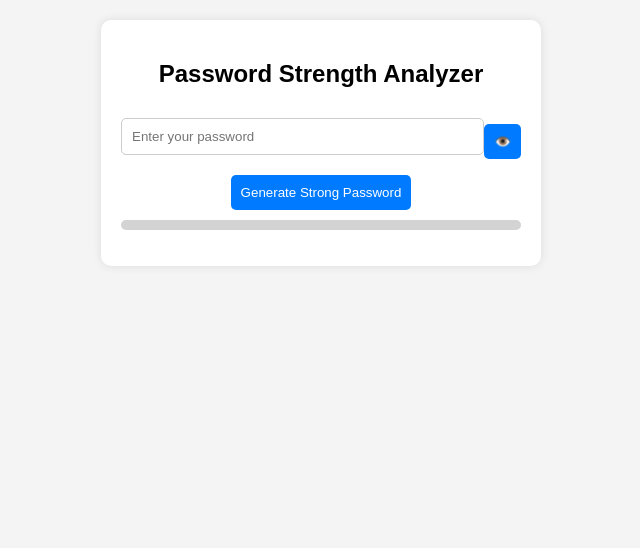
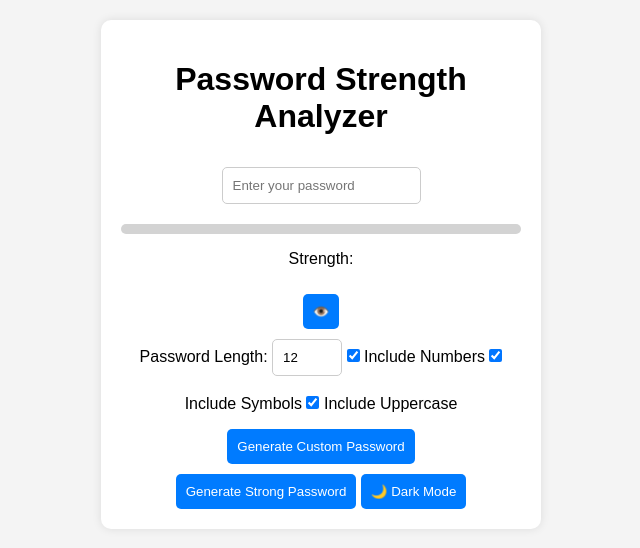
Before and after one commit to InfosecSamurai/password-strength-analyzer, a plain HTML site: page index.html in a window 1280 px wide. Shown: the whole page, without its empty margins (319-959 px from the left). Drawn offline with Linux system fonts and the light colour scheme.

Commit message:
index.html

```diff
--- a/index.html
+++ b/index.html
@@ -7,23 +7,30 @@
     <link rel="stylesheet" href="style.css">
 </head>
 <body>
+    <div class="container">
+        <h1>Password Strength Analyzer</h1>
+        <input type="password" id="password" placeholder="Enter your password" />
+        <div class="strength-meter">
+            <div id="strength-meter"></div>
+        </div>
+        <p id="strength-text">Strength: </p>
+        <p id="recommendations"></p>
+        <button id="togglePassword">👁️</button>
 
-    <div class="container">
-        <h2>Password Strength Analyzer</h2>
-
-        <div class="password-container">
-            <input type="password" id="password" placeholder="Enter your password">
-            <button id="togglePassword">👁️</button>
+        <!-- Password Generation Settings -->
+        <div class="password-settings">
+            <label for="length">Password Length:</label>
+            <input type="number" id="length" value="12" min="6" max="32">
+            <label><input type="checkbox" id="useNumbers" checked> Include Numbers</label>
+            <label><input type="checkbox" id="useSymbols" checked> Include Symbols</label>
+            <label><input type="checkbox" id="useUppercase" checked> Include Uppercase</label>
+            <button id="generateCustomPassword">Generate Custom Password</button>
         </div>
 
         <button id="generatePassword">Generate Strong Password</button>
-
-        <div id="strength-meter"></div>
-        <p id="strength-text"></p>
-        <p id="recommendations"></p>
+        <button id="darkModeToggle" class="dark-mode-toggle">🌙 Dark Mode</button>
     </div>
 
     <script src="script.js"></script>
-
 </body>
 </html>
```
